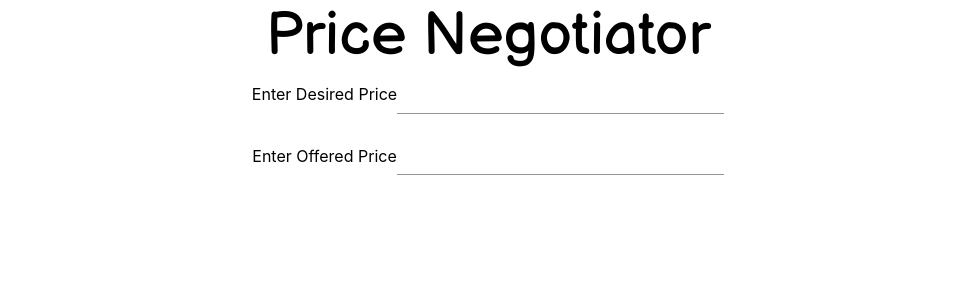
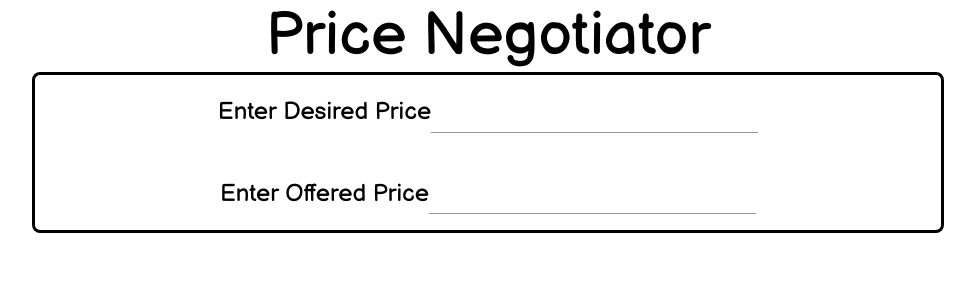
Before and after one commit to Banhawy/Price-Negotiator, a React (Create React App) app: page / in a window 1280 px wide. Shown: the top 300 px of the page, without its empty margins (152-1127 px from the left). Built offline with nearby package versions, Linux system fonts and the light colour scheme.

Commit message:
Added borders

```diff
--- a/src/App.tsx
+++ b/src/App.tsx
@@ -56,21 +56,29 @@ function App() {
           <div className="App" style={{ textAlign: 'center' }}>
             <Typography variant="h2">Price Negotiator</Typography>
 
+            <div style={{ border: '3px solid', borderRadius: '8px', padding: '1rem' }}>
+              <Typography variant="h5">
                 Enter Desired Price
                 <Input
                   type="number"
                   inputProps={{ min: "0" }}
                   onChange={onDesiredChange}></Input>
+              </Typography>
+
 
               <br />
               <br />
 
+              <Typography variant="h5">
                 Enter Offered Price
               <Input
                   type="number"
                   inputProps={{ min: "0" }}
                   style={{ color: offeredColor }}
                   onChange={onOfferedChange}></Input>
+              </Typography>
+
+            </div>
 
             <br />
             <br />
--- a/src/components/SuggestedInflation.tsx
+++ b/src/components/SuggestedInflation.tsx
@@ -26,7 +26,7 @@ export default function SuggestedInflation(props: ISuggestedInflationProps) {
     const newPrice = calculateNewPrice(offeredPrice, percentage)
 
     return (
-        <Paper>
+        <Paper style={{border: '1px solid'}}>
             <Typography variant="h6" align="center">
                 <span className={classes.green}> +{percentage}%</span> = {newPrice}
             </Typography>
```
Lines whose indentation alone changed are shown as unchanged.
